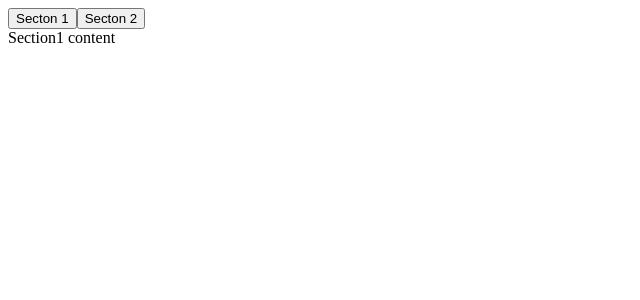
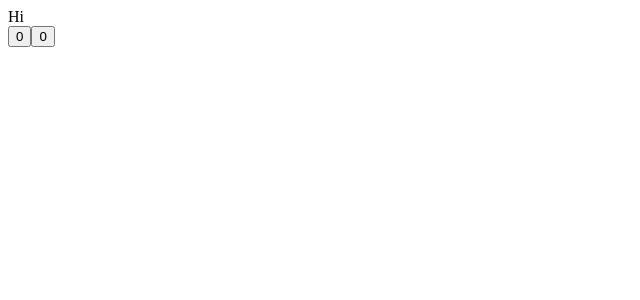
Before and after one commit to jsh612/hook_init, a React (Create React App) app: page / in a window 1280 px wide. Shown: the top 300 px of the page, without its empty margins (0-640 px from the left). Built offline with nearby package versions, Linux system fonts and the light colour scheme.

Commit message:
#2.0 Introduction to useEffect

```diff
--- a/src/App.js
+++ b/src/App.js
@@ -1,16 +1,18 @@
-import React, { useState } from "react";
-import { useTabs, content } from "./useTabs/useTabs";
+import React, { useState, useEffect } from "react";
 
 const App = () => {
-  const { currentContent, changeContent } = useTabs(0, content);
+  const sayHello = () => console.log("hello", num1, num2);
+  const [num1, setNum1] = useState(0);
+  const [num2, setNum2] = useState(0);
+  // useEffect(sayHello, [num1]); // 초기 mount 될때와 num1이 변경 될때만 useEffect 실행
+  useEffect(sayHello, []); // 초기 mount 에만 실행
   return (
     <>
       <div className="App">
-        {content.map((section, index) => (
-          <button onClick={() => changeContent(index)}>{section.tab}</button>
-        ))}
+        <div>Hi</div>
+        <button onClick={() => setNum1(num1 + 1)}>{num1}</button>
+        <button onClick={() => setNum2(num2 + 1)}>{num2}</button>
       </div>
-      <div>{currentContent.content}</div>
     </>
   );
 };
```
